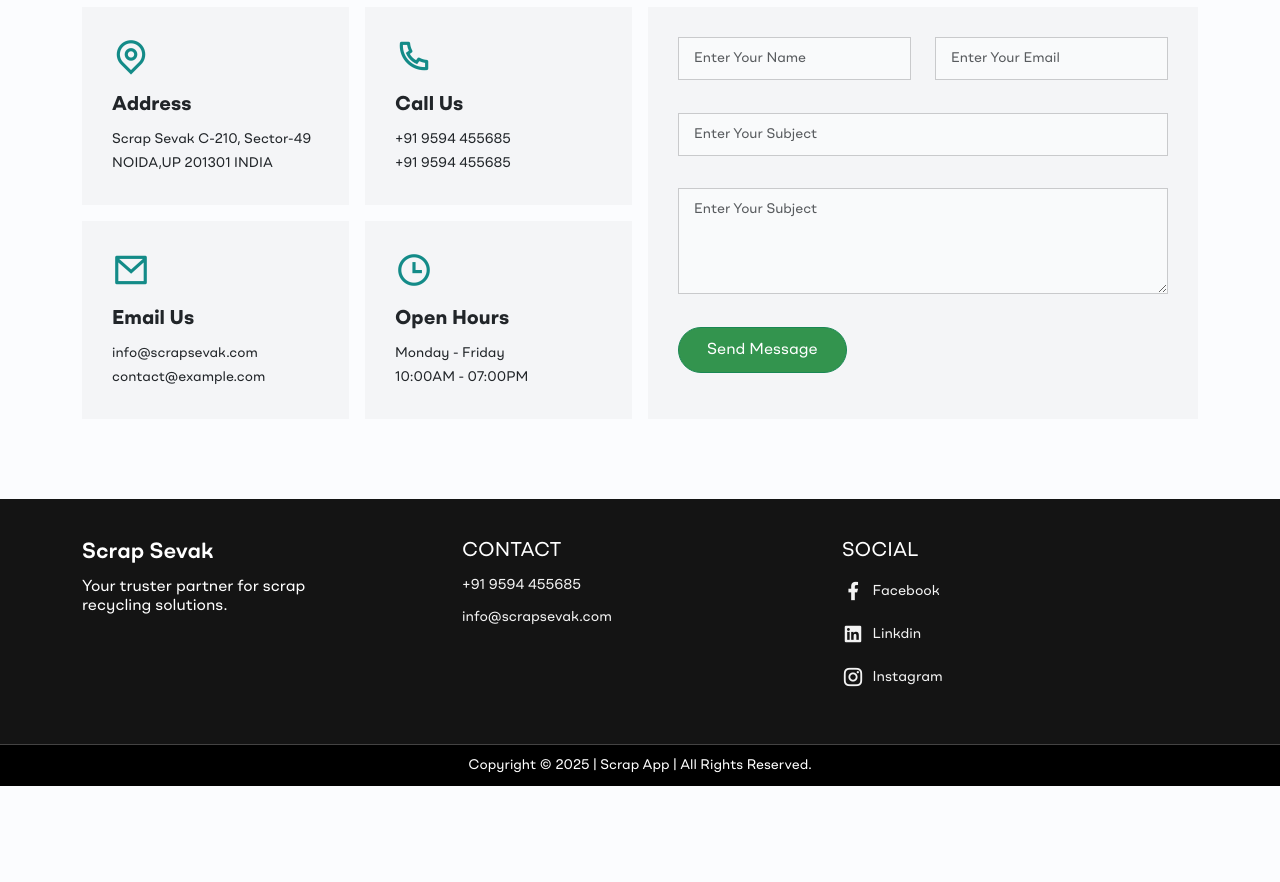
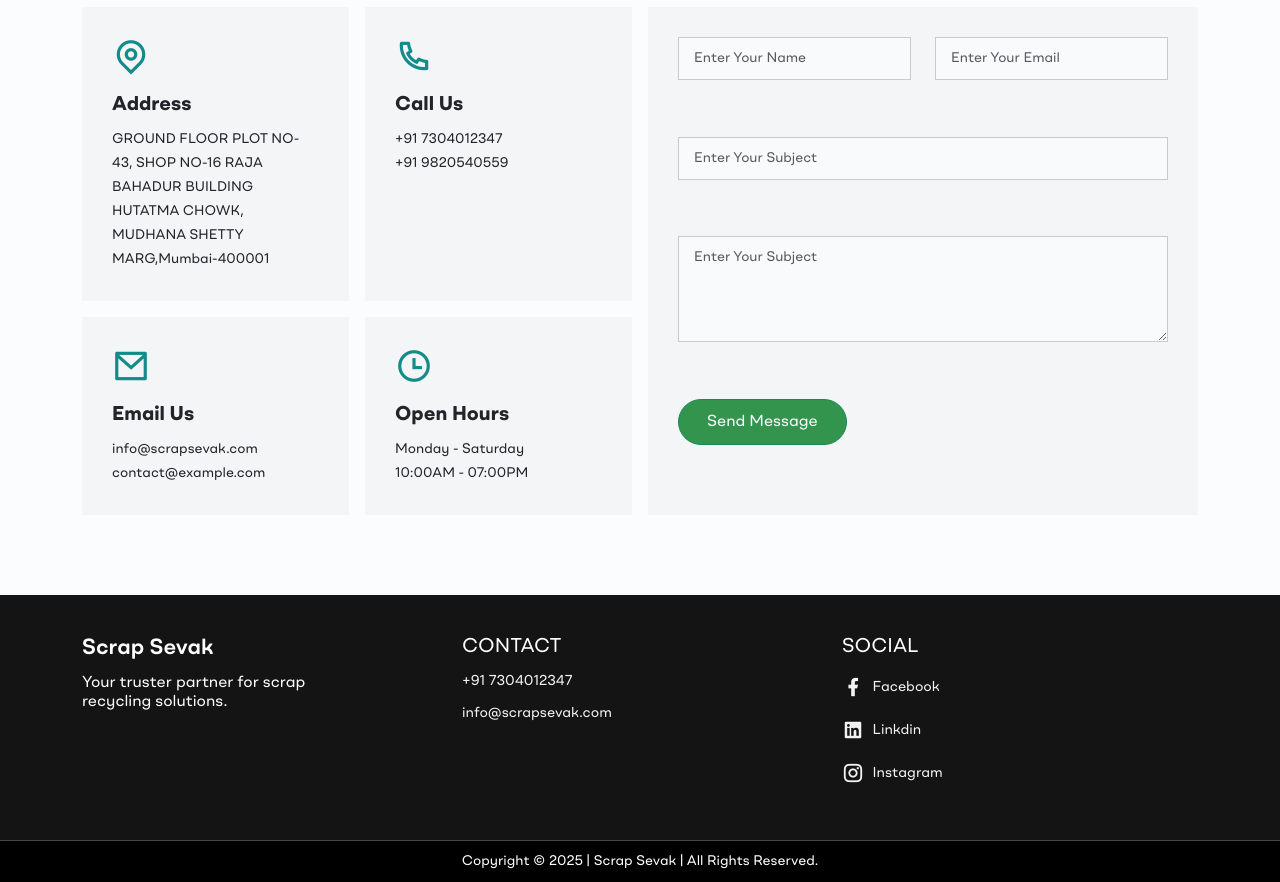
Before and after one commit to khanFarhn14/Scrap-Sevak-Frontend, a React (Create React App) app: page /contact in a window 1280 px wide. Shown: the part 600-1482 px from the top of the page. Before the commit the page ends 1386 px from the top, so only its background shows below. Built offline with nearby package versions, Linux system fonts and the light colour scheme.

Commit message:
fix: update the number and address.

```diff
--- a/src/View/Contact/contact-us.js
+++ b/src/View/Contact/contact-us.js
@@ -30,15 +30,15 @@
                                         <div className="contact-info">
                                             <i className="ri-map-pin-line"></i>
                                             <h3>Address</h3>
-                                            <p>Scrap Sevak C-210, Sector-49 NOIDA,UP 201301 INDIA</p>
+                                            <p>GROUND FLOOR PLOT NO-43, SHOP NO-16 RAJA BAHADUR BUILDING HUTATMA CHOWK, MUDHANA SHETTY MARG,Mumbai-400001</p>
                                         </div>
                                     </Col>
                                     <Col md={6}>
                                         <div className="contact-info">
                                             <i className="ri-phone-line"></i>
                                             <h3>Call Us</h3>
-                                            <p>+91 9594 455685</p>
-                                            <p>+91 9594 455685</p>
+                                            <p>+91 7304012347</p>
+                                            <p>+91 9820540559</p>
                                         </div>
                                     </Col>
                                     <Col md={6}>
@@ -54,7 +54,7 @@
                                         <div className="contact-info">
                                             <i className="ri-time-line"></i>
                                             <h3>Open Hours</h3>
-                                            <p>Monday - Friday</p>
+                                            <p>Monday - Saturday</p>
                                             <p>10:00AM - 07:00PM</p>
                                         </div>
                                     </Col>
--- a/src/View/Contact/contact.scss
+++ b/src/View/Contact/contact.scss
@@ -2,6 +2,7 @@
     padding: 5rem 0;
 
     .contact-info {
+        height: 100%;
         background: rgb(29 33 36 / 3%);
         padding: 30px;
 
--- a/src/View/_Common/Footer.js
+++ b/src/View/_Common/Footer.js
@@ -20,7 +20,7 @@
                             <Col md={4} className="footer-col">
                                 <h5 className="text-uppercase">Contact</h5>
                                 <ul>
-                                    <li><Nav.Link as={Link}>+91 9594 455685</Nav.Link></li>
+                                    <li><Nav.Link as={Link}>+91 7304012347</Nav.Link></li>
                                     <li><Nav.Link as={Link}>info@scrapsevak.com</Nav.Link></li>
                                 </ul>
                             </Col>
@@ -36,7 +36,7 @@
                         </Row>
                     </Container>
                 </div>
-                <div className="text-center copyright">Copyright © 2025 | Scrap App | All Rights Reserved.</div>
+                <div className="text-center copyright">Copyright © 2025 | Scrap Sevak | All Rights Reserved.</div>
             </footer>
         </React.Fragment>
     )
```
